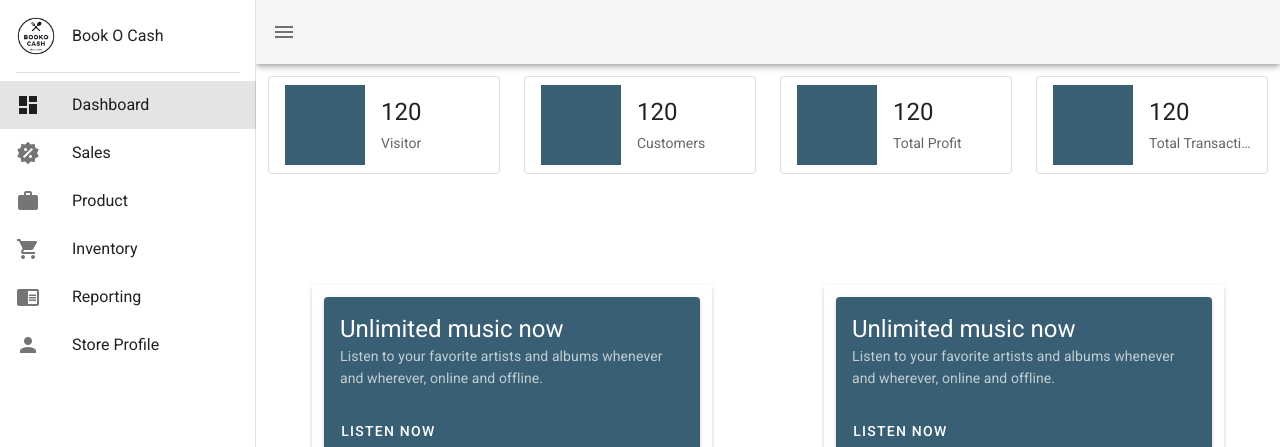
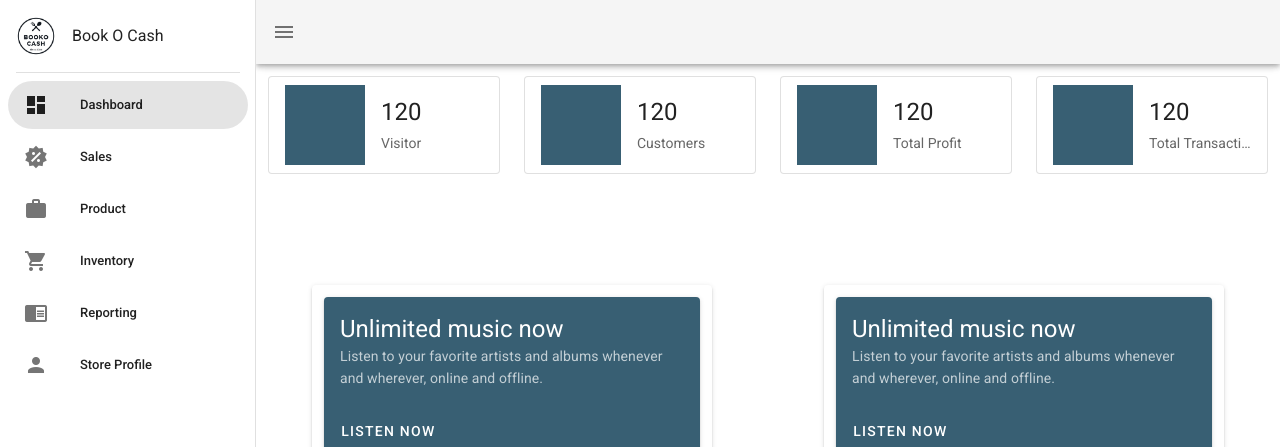
Before and after one commit to indahpuspitaa17/bookocash-frontend, a Nuxt app: page / in a window 1280 px wide. Both pictures are taken after a click on the button 28 px from the left and 32 px from the top of the page. Shown: the top 447 px of the page. Built offline with nearby package versions, Linux system fonts and the light colour scheme.

Commit message:
Update default.vue

```diff
--- a/layouts/default.vue
+++ b/layouts/default.vue
@@ -27,7 +27,9 @@
 
     <v-divider class="mx-4"></v-divider>
 
-      <v-list>
+      <v-list
+        dense
+        rounded>
         <v-list-item
           v-for="(item, i) in items"
           :key="i"
```
